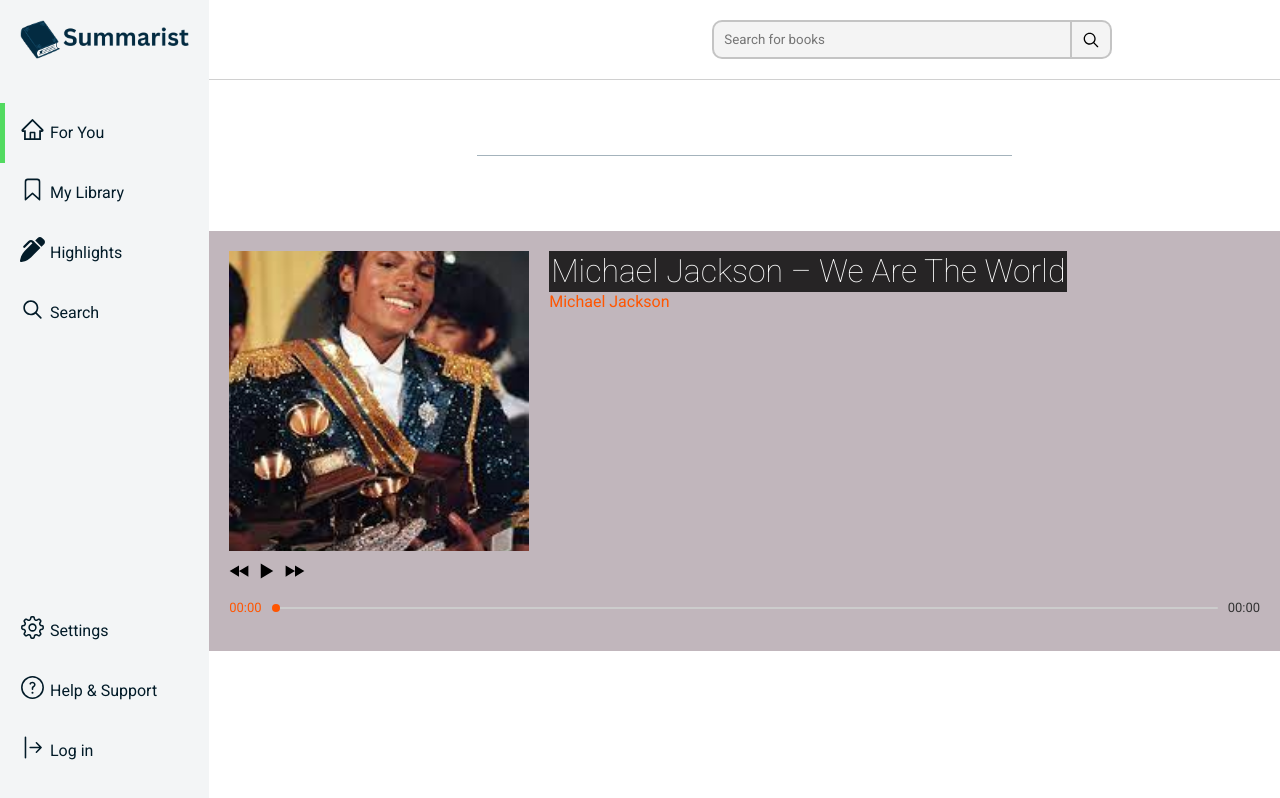
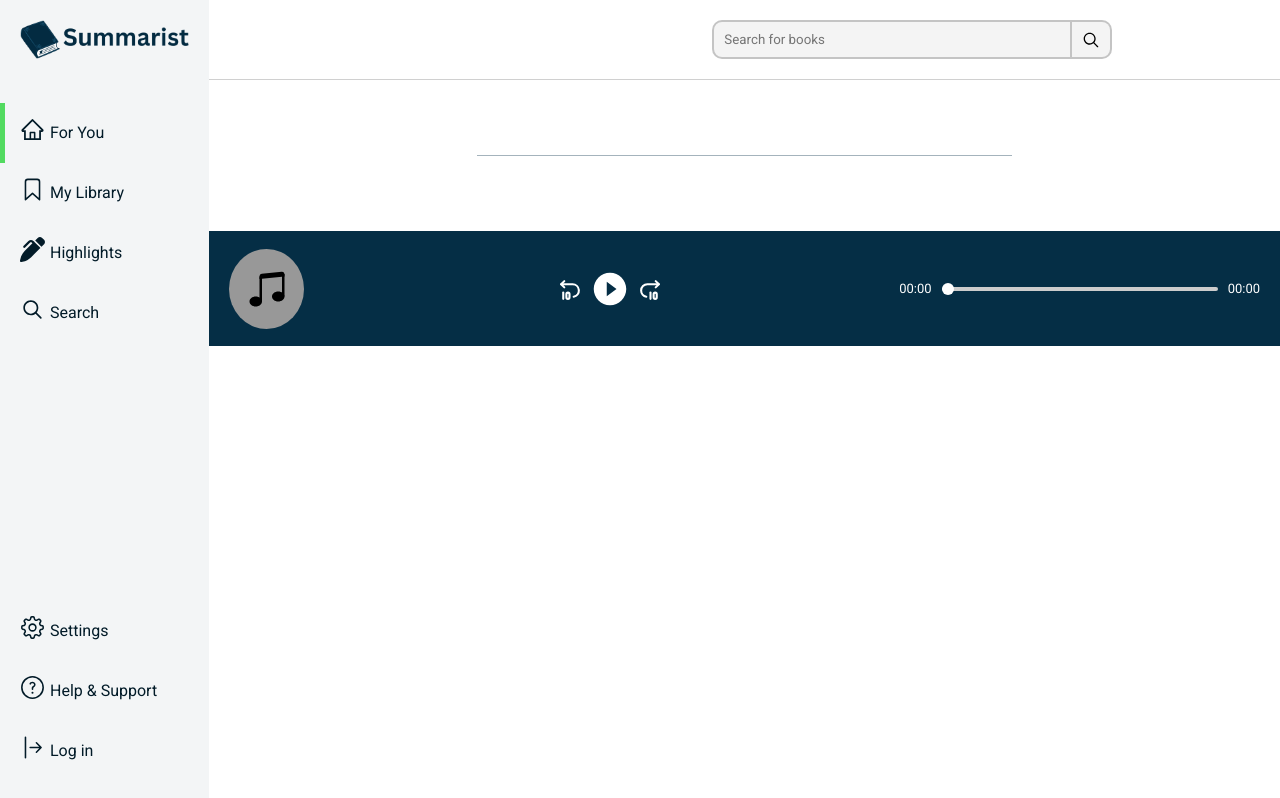
Before and after one commit to osezuaikekhua/advanced-internship, a React (Create React App) app: page /player/1 in a window 1280 px wide. Built offline with nearby package versions, Linux system fonts and the light colour scheme; no server answers.

Commit message:
Completed Audio Player

```diff
--- a/src/App.css
+++ b/src/App.css
@@ -1141,10 +1141,14 @@
 
 /* Audio Player */
 .audio-player {
-  background: #c1b6bc;
+  background: #052e45;
+  position: sticky;
+  bottom: 0;
 }
 
 .inner {
+  display: flex;
+  justify-content: space-between;
   max-width: 1200px;
   margin: 0 auto;
   padding: 20px;
@@ -1154,20 +1158,17 @@
 .audio-info {
   display: flex;
   gap: 20px;
+  align-items: center;
 }
 
-.text {
-  color: #f50;
+.audio-text {
+  color: #2bd97c;
 }
 
-.title {
+.audio-title {
   color: #fff;
-  font-weight: 100;
-  font-size: 32px;
   margin-bottom: 0;
   padding: 2px;
-  line-height: 37px;
-  background-color: rgba(0,0,0,.8);
 }
 
 /* audio image */
@@ -1179,9 +1180,8 @@
 }
 
 .audio-image {
-  width: 300px;
-  height: 300px;
-  background: #1e1e1e;
+  width: 75px;
+  height: 75px;
 }
 
 .audio-icon {
@@ -1210,15 +1210,25 @@
   margin-top: 10px;
 }
 
+.controls{
+  display: flex;
+  align-items: center;
+}
+
 .controls button, .volume button {
   border: none;
   background-color: transparent;
   margin-right: 8px;
   cursor: pointer;
+  color: white;
 }
 
-button svg {
-  font-size: 20px;
+.controls-resume{
+  font-size: 40px;
+}
+
+.controls-time{
+  font-size: 25px;
 }
 
 .volume {
@@ -1234,18 +1244,18 @@
   display: flex;
   align-items: center;
   gap: 10px;
-  width: 100%;
+  width: 35%;
 }
 
 /* time */
 .time {
-  color: #333;
+  color: white;
   font-size: 13px;
   line-height: 46px;
 }
 
 .time.current {
-  color: #f50;
+  color: white;
 }
 
 /* Top bar */
@@ -1280,7 +1290,7 @@
   position: relative;
   background:#ccc;
   width: 100%;
-  height: 2px;
+  height: 4px;
   border-radius: 2px;
   cursor: pointer;
 }
@@ -1290,7 +1300,7 @@
   position: relative;
   background:#ccc;
   width: 100%;
-  height: 2px;
+  height: 4px;
   border-radius: 2px;
   cursor: pointer;
 }
@@ -1298,8 +1308,8 @@
 /* played progress length - Chrome & safari*/
 input[type="range"]::before {
   content: '';
-  height: 2px;
-  background: #f50;
+  height: 4px;
+  background: #2bd97c;
   width: var(--range-progress);
   border-bottom-left-radius: 2px;
   border-top-left-radius: 2px;
@@ -1310,20 +1320,20 @@
 
 /* played progress length - firefox */
 input[type="range"]::-moz-range-progress {
-  background: #f50;
+  background: #2bd97c;
   border-bottom-left-radius: 2px;
   border-top-left-radius: 2px;
-  height: 2px;
+  height: 4px;
 }
 
 /* slider thumb - chrome and safari */
 input[type="range"]::-webkit-slider-thumb {
   -webkit-appearance: none;
-  height: 8px;
-  width: 8px;
+  height: 12px;
+  width: 12px;
   border-radius: 50%;
   border: none;
-  background-color: #f50;
+  background-color: white;
   cursor: pointer;
   position: relative;
 }
@@ -1338,7 +1348,7 @@
   height: 8px;
   width: 8px;
   border-radius: 50%;
-  background: #f50;
+  background: #2bd97c;
   cursor: pointer;
   border: transparent;
   position: relative;
--- a/src/componets/audio player/AudioPlayer.jsx
+++ b/src/componets/audio player/AudioPlayer.jsx
@@ -7,7 +7,7 @@
 import ProgressBar from './ProgressBar'
 
 
-function AudioPlayer() {
+function AudioPlayer({bookSummary}) {
     const [trackIndex, setTrackIndex] = useState(0);
     const [currentTrack, setCurrentTrack] = useState(tracks[trackIndex]);
     const [timeProgress, setTimeProgress] = useState(0);
@@ -23,7 +23,7 @@
         <div className='inner'>
             <DisplayTrack
                 currentTrackSrc={currentTrack.src}
-                currentTrackThumbnail={currentTrack.thumbnail}
+                {...{bookSummary}}
                 currentTrackTitle={currentTrack.title}
                 currentTrackAuthor={currentTrack.author}
                 {...{audioRef, setDuration, progressBarRef}}
--- a/src/componets/audio player/Controls.jsx
+++ b/src/componets/audio player/Controls.jsx
@@ -1,13 +1,14 @@
 import React, { useCallback, useEffect, useRef, useState } from 'react'
-
+import { MdPauseCircle } from "react-icons/md";
+import { IoMdPlayCircle } from "react-icons/io";
+import { GrForwardTen } from "react-icons/gr";
+import {
+        TbRewindBackward10,
+        TbRewindForward10
+} from "react-icons/tb";
 // icons
 import {
     IoPlayBackSharp,
-    IoPlayForwardSharp,
-    IoPlaySkipBackSharp,
-    IoPlaySkipForwardSharp,
-    IoPlaySharp,
-    IoPauseSharp,
 } from 'react-icons/io5';
 
 function Controls({
@@ -69,16 +70,16 @@
         <div className="controls-wrapper">
             <div className="controls">
 
-                <button onClick={skipBackward}>
-                    <IoPlayBackSharp />
+                <button className='controls-time' onClick={skipBackward}>
+                    <TbRewindBackward10 />
                 </button>
 
-                <button onClick={togglePlayPause}>
-                    {isPlaying ? <IoPauseSharp /> : <IoPlaySharp />}
+                <button className='controls-resume' onClick={togglePlayPause}>
+                    {isPlaying ? <MdPauseCircle /> : <IoMdPlayCircle />}
                 </button>
 
-                <button onClick={skipForward}>
-                    <IoPlayForwardSharp />
+                <button className='controls-time' onClick={skipForward}>
+                    <TbRewindForward10 />
                 </button>
 
             </div>
--- a/src/componets/audio player/DisplayTrack.jsx
+++ b/src/componets/audio player/DisplayTrack.jsx
@@ -4,7 +4,7 @@
 
 function DisplayTrack({
   currentTrackSrc,
-  currentTrackThumbnail,
+  bookSummary,
   currentTrackTitle,
   currentTrackAuthor,
   audioRef,
@@ -22,14 +22,14 @@
   return (
     <div>
       <audio
-        src={currentTrackSrc}
+        src={bookSummary.audioLink}
         ref={audioRef}
         onLoadedMetadata={onLoadedMetadata}
       />
       <div className="audio-info">
         <div className="audio-image">
-          {currentTrackThumbnail ? (
-            <img src={currentTrackThumbnail} alt="audio avatar" />
+            {bookSummary.imageLink ? (
+              <img src={bookSummary.imageLink} alt="audio avatar" />
             ) : (
               <div className="icon-wrapper">
                 <span className="audio-icon">
@@ -38,9 +38,9 @@
               </div>
             )}
           </div>
-        <div className="text">
-          <p className="title">{currentTrackTitle}</p>
-          <p>{currentTrackAuthor}</p>
+        <div className="audio-text">
+          <p className="audio-title">{bookSummary.title}</p>
+          <p>{bookSummary.author}</p>
         </div>
       </div>
     </div>
--- a/src/pages/BookSummary.jsx
+++ b/src/pages/BookSummary.jsx
@@ -26,9 +26,8 @@
         <div className='Book__Summary__Page'>
             <h1 className='Book__Info-title'>{bookSummary.title}</h1>
             <h3>{bookSummary.summary}</h3>
-
         </div>
-        <AudioPlayer/>
+        <AudioPlayer {...{bookSummary}}/>
     </>
   )
 }
```
Lines whose indentation alone changed are shown as unchanged.
